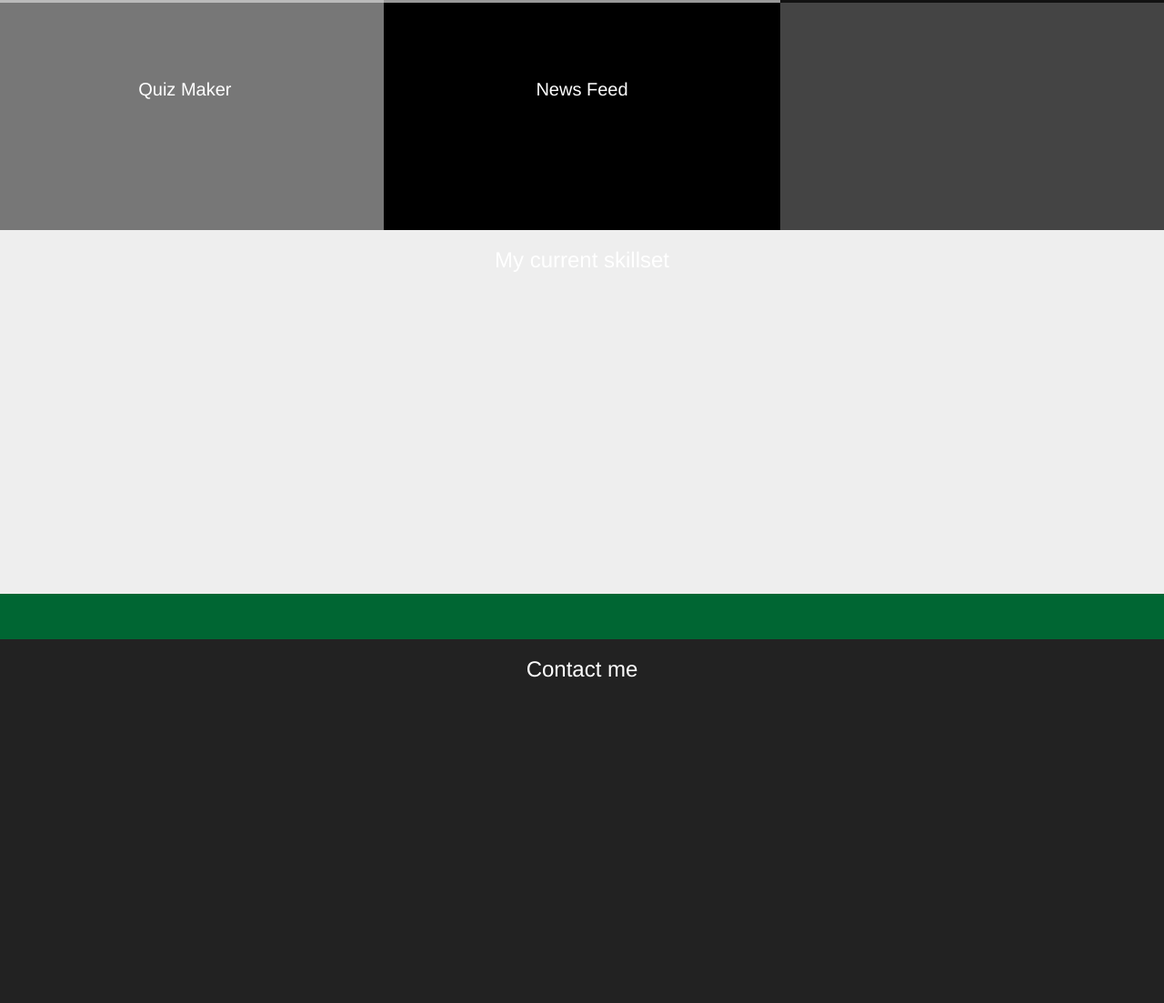
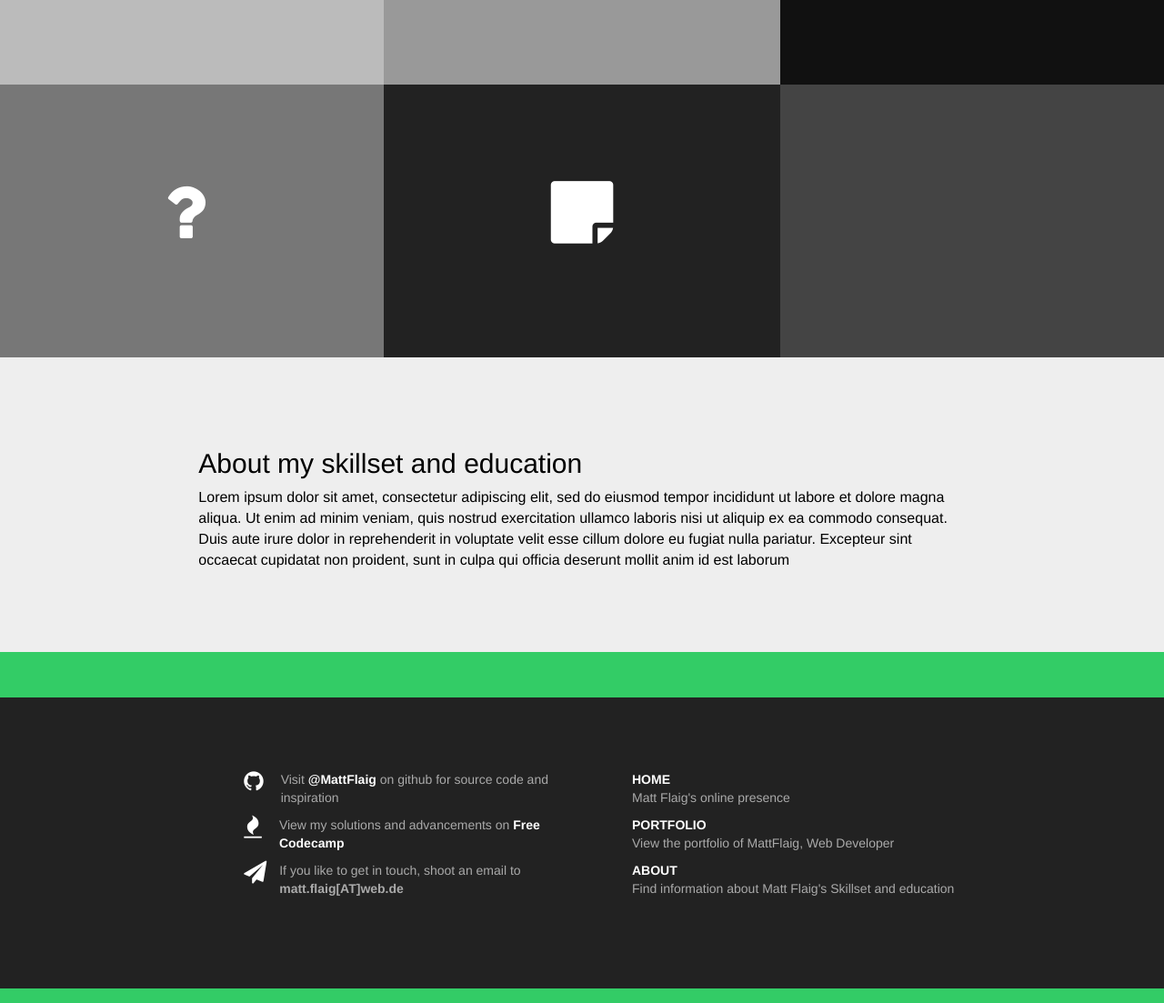
Before and after one commit to MattFlaig/portfolio, a plain HTML site: page index.html in a window 1280 px wide. Shown: the part 1007-2110 px from the top of the page at 91% size. Drawn offline with nearby package versions, Linux system fonts and the light colour scheme.

Commit message:
added footer links

```diff
--- a/css/portfolio.css
+++ b/css/portfolio.css
@@ -1,34 +1,72 @@
 body {
-  background-color: #006633;
+  background-color: #33cc66;
   color: #fff;
 }
 
-a:hover {
- color: #006633;
+/*a:focus, a:hover{
+  color: #006633;
 }
 
-#about, #contact, #welcome {
-  height: 40rem;
+a {
+  color: #fff;
+}*/
+
+#welcome {
+  height: 30rem;
 }
 
 .navbar-default {
-  background-color: #006633;
+  background-color: #33cc66;
   border: none;
   height: 9rem;
-  padding-left: 0;
 }
 
 .navbar-default .navbar-brand {
   color: #fff;
 }
 
+
 .navbar-default .navbar-nav > li > a {
   color: #fff;
+  font-size: 1.5rem;
+  text-transform: uppercase;
 }
 
 .navbar-default .navbar-nav > li > a:focus,
 .navbar-default .navbar-nav > li > a:hover {
-  color: #006633;
+  color: #fff;
+  font-weight: bold;
+}
+
+.navbar-default .navbar-nav > li > a::after {
+    display:block;
+    content:attr(title);
+    font-weight:bold;
+    height:1px;
+    color:transparent;
+    overflow:hidden;
+    visibility:hidden;
+    margin-bottom:-1px;
+}
+
+.navbar-default .navbar-collapse {
+  border: none;
+  box-shadow: none;
+}
+
+.navbar-default .navbar-toggle {
+  border-color: #fff;
+  color: #fff;
+}
+
+.navbar-default .navbar-toggle .icon-bar {
+  background-color: #fff;
+}
+
+.navbar-default .navbar-toggle:focus,
+.navbar-default .navbar-toggle:hover {
+  background-color: #006633;
+  border-color: #006633;
 }
 
 .no-padding-left {
@@ -40,35 +78,7 @@ a:hover {
   padding-right: 0;
 }
 
-/*#navigation {
-  position: fixed;
-  top: 0;
-  width: 100%;
-  padding-top: 3rem;
-  Adds the transparent background
-  background-color: rgba(1, 1, 1, 0.8);
-  color: rgba(1, 1, 1, 0.8);
-}
 
-
-#navigation .navlinks .link{
-  float: left;
-  margin-bottom: 3rem;
-  width: 100%;
-  width: 15rem;
-  border-bottom: 4px solid white;
-  padding-bottom: 1.5rem;
-  text-align: center;
-}
-
-#navigation .navlinks .link  a {
-  font-size: 2rem;
-  color: white;
-  text-decoration: none;
-  padding-bottom: 1.5rem;
-  width: 15rem;
-}
-*/
 #name {
   font-size: 2.5rem;
   font-weight: bold;
@@ -85,45 +95,174 @@ a:hover {
 
 #about {
   background-color: #eee;
+  margin-top:0;
+  color: #000;
+  padding-top: 8rem;
+  padding-bottom: 8rem;
 }
 
-#contact {
+#about ul li{
+  font-size: 2rem;
+}
+
+#about p {
+  font-size: 1.6rem;
+}
+
+#footer {
   margin-top: 5rem;
   background: #222;
 }
 
+#welcome {
+  margin-top: 9rem;
+}
+
 #portfolio {
   width: 100%;
+  margin-bottom: 0;
 }
 
 .tiles {
   margin-right: 0;
   margin-left: 0;
   float: left;
-  height: 25rem;
+  height: 30rem;
+  position: relative;
 }
 
-.tile-text {
-  padding-top: 20%;
-  text-align: center;
-  font-size: 2rem;
+.tiles .fa {
+  padding-top: 10rem;
+  font-size: 8rem;
 }
 
 .tiles a {
   color: #fff;
   text-decoration: none;
+  transition: color 0.3s ease 0s;
 }
 
 .tiles a:hover {
- color: #006633;
+ color: #33cc66;
 }
 
 #t1{ background: #000;}
-#t2{ background: #222;}
+#t2{ background: #333;}
 #t3{ background: #eee;}
 #t4{ background: #bbb;}
 #t5{ background: #999;}
 #t6{ background: #111;}
 #t7{ background: #777;}
-#t8{ background: #000;}
+#t8{ background: #222;}
 #t9{ background: #444;}
+
+
+
+
+.tiles {
+  position: relative;
+  overflow: hidden;
+  bottom: 0;
+}
+.tiles:hover h4 {
+  bottom: 0px;
+}
+
+.tiles h4 {
+  position: absolute;
+  left: 0px;
+  right: 0px;
+  margin-bottom: 0;
+  padding-left: 3rem;
+  padding-bottom: 2rem;
+  padding-top: 2rem;
+  padding-right: 2rem;
+  color: #FFF;
+  height: auto;
+  bottom: -10rem;
+  opacity: 1;
+  background: rgba(0, 0, 0, 0.75) none repeat scroll 0% 0%;
+  transition: all 0.3s;
+}
+
+/*#portfolio a {
+  display: block;
+  position: relative;
+  text-align: center;
+  transform: translateZ(0px);
+}*/
+/*.tiles::before {
+    display: block;
+    content: "";
+    width: 100%;
+    padding-top: 62.5%;
+}*/
+
+
+@media (max-width: 767px) {
+  .negative-top-margin {
+    margin-top: -20px;
+  }
+}
+@media (min-width: 768px) {
+  .negative-top-margin {
+    margin-top: -20px;
+  }
+}
+@media (min-width: 992px) {
+
+}
+@media (min-width: 1200px) {
+
+}
+
+#footer{
+  padding-bottom: 8rem;
+  padding-top: 8rem;
+  font-size: 1.4rem;
+}
+
+#footer ul {
+  list-style: none;
+}
+
+#footer li {
+  display: inline-block;
+}
+
+#social-links p {
+  display: inline-block;
+  text-align: left;
+  width: calc(100% - 50px);
+  color: #aaa;
+}
+
+#footer-navigation b {
+  text-transform: uppercase;
+}
+
+#footer-navigation p{
+  display: inline-block;
+  color: #aaa;
+}
+
+#social-links .fa{
+  display: inline-block;
+  vertical-align: top;
+  font-size: 2.5rem;
+  margin-right: 1rem;
+}
+
+.more-margin {
+  margin-left: 0.5rem;
+}
+
+#footer a{
+  text-decoration: none;
+  color: #fff;
+  transition: color 0.3s ease 0s;
+}
+
+#footer a:hover{
+  color: #33cc66;
+}
--- a/index.html
+++ b/index.html
@@ -4,6 +4,7 @@
     <title>Matt Flaig - Web Developer</title>
     <meta http-equiv='content-type' content='text/html; charset=utf-8' />
     <link rel='stylesheet' href='https://maxcdn.bootstrapcdn.com/bootstrap/3.3.5/css/bootstrap.min.css'>
+    <link rel="stylesheet" href="https://maxcdn.bootstrapcdn.com/font-awesome/4.4.0/css/font-awesome.min.css">
     <link rel='stylesheet' type='text/css' href='css/portfolio.css'/>
     <script src="http://code.jquery.com/jquery.js"></script>
     <script src="https://maxcdn.bootstrapcdn.com/bootstrap/3.3.5/js/bootstrap.min.js"></script>
@@ -14,21 +15,29 @@
 
       <div class="row">
         <nav class="navbar navbar-default" role="navigation">
-          <div class='col-md-12 no-padding-left'>
+          <div class='col-md-12'>
             <div class="navbar-header">
+              <button type="button" class="navbar-toggle collapsed" data-toggle="collapse" data-target="#portfolio-navbar" aria-expanded="false">
+                <span class="sr-only">Toggle navigation</span>
+                <span class="icon-bar"></span>
+                <span class="icon-bar"></span>
+                <span class="icon-bar"></span>
+              </button>
               <a class="navbar-brand" href="index.html"><div id='name'>Matt Flaig</div> <div id='description'>Web Developer</div></a>
             </div>
+            <div class="collapse navbar-collapse" id="portfolio-navbar">
               <ul class="nav navbar-nav navbar-right">
                 <li>
-                <a href="#portfolio">Portfolio</a>
+                  <a title='Portfolio' href="#portfolio">Portfolio</a>
                 </li>
                 <li>
-                <a href="#contact">Contact</a>
+                  <a title='Home' href="index.html">Home</a>
                 </li>
                 <li>
-                <a href="#about">About</a>
+                  <a title='About' href="#about">About</a>
                 </li>
               </ul>
+            </div>
           </div>
         </nav>
       </div><!--closing bootstrap navbar-->
@@ -37,41 +46,86 @@
 
         <div class='row'>
           <div class='col-md-12' id='welcome'><!--Welcome section-->
-            <h3 class="text-center">Hi there! I'm Matt, an art historian turned web developer.</h3>
+            <div class='row'>
+              <div class='col-md-8 col-md-offset-2'>
+                <h2>Hi there! I'm Matt, an art historian turned web developer.</h2>
+              </div>
+            </div>
           </div>
         </div>
 
         <div class='row'>
           <div class='col-md-12 no-horizontal-padding' id='portfolio'><!--Portfolio section-->
             <div class='row'>
-                <div id='t1' class='col-md-4 col-sm-6 col-xs-12 tiles'><a href=''><div class='tile-text'>Tic Tac Toe</div></a></div>
-                <div id='t2' class='col-md-4 col-sm-6 col-xs-12 tiles'><a href=''><div class='tile-text'>Weather App</div></a></div>
+                <div id='t1' class='col-md-4 col-sm-6 col-xs-12 tiles'><a href=''><div class='text-center'><i class="fa fa-gamepad"></i></div></a><h4>TICTACTOE: JS, jQuery, Html, Css, Bootstrap, Responsive</h4></div>
+                <div id='t2' class='col-md-4 col-sm-6 col-xs-12 tiles'><a href=''><div class='text-center'><i class="fa fa-cloud"></i></div></a><h4>WEATHER APP: JS, jQuery, Html, Css</h4></div>
                 <div id='t3' class='col-md-4 col-sm-6 col-xs-12 tiles'></div>
             </div>
             <div class='row'>
                 <div id='t4' class='col-md-4 col-sm-6 col-xs-12 tiles'></div>
-                <div id='t5' class='col-md-4 col-sm-6 col-xs-12 tiles'><a href=''><div class='tile-text'>Pomodoro Timer</div></a></div>
-                <div id='t6' class='col-md-4 col-sm-6 col-xs-12 tiles'><a href=''><div class='tile-text'>Pizza web shop</div></a></div>
+                <div id='t5' class='col-md-4 col-sm-6 col-xs-12 tiles'><a href=''><div class='text-center'><i class="fa fa-hourglass"></i></div></a><h4>POMODORO CLOCK: JS, jQuery, Html, Css</h4></div>
+                <div id='t6' class='col-md-4 col-sm-6 col-xs-12 tiles'><a href=''><div class='text-center'><i class="fa fa-shopping-cart"></i></div></a><h4>PIZZA WEBSHOP: Ruby, JS, jQuery, Haml, Sass, Responsive</h4></div>
             </div>
             <div class='row'>
-                <div id='t7' class='col-md-4 col-sm-6 col-xs-12 tiles'><a href=''><div class='tile-text'>Quiz Maker</div></a></div>
-                <div id='t8' class='col-md-4 col-sm-6 col-xs-12 tiles'><a href=''><div class='tile-text'>News Feed</div></a></div>
+                <div id='t7' class='col-md-4 col-sm-6 col-xs-12 tiles'><a href=''><div class='text-center'><i class="fa fa-question"></i></div></a><h4>QUIZ MAKER: Ruby, SVG, Html, Css</h4></div>
+                <div id='t8' class='col-md-4 col-sm-6 col-xs-12 tiles'><a href=''><div class='text-center'><i class="fa fa-sticky-note"></i></div></a><h4>POSTIT: Ruby, Html, Css</h4></div>
                 <div id='t9' class='col-md-4 col-sm-6 col-xs-12 tiles'></div>
             </div>
           </div>
         </div>
 
+        <div class='row negative-top-margin'>
+          <div class='col-md-12 no-horizontal-padding' id='about'><!--About section-->
             <div class='row'>
-          <div class='col-md-12' id='about'><!--About section-->
-            <h3 class='text-center'>My current skillset</h3>
+              <div class='col-md-8 col-md-offset-2'>
+                <h2>About my skillset and education</h2>
+                <p>
+                Lorem ipsum dolor sit amet, consectetur adipiscing elit, sed do eiusmod tempor incididunt ut labore et dolore magna aliqua. Ut enim ad minim veniam, quis nostrud exercitation ullamco laboris nisi ut aliquip ex ea commodo consequat. Duis aute irure dolor in reprehenderit in voluptate velit esse cillum dolore eu fugiat nulla pariatur. Excepteur sint occaecat cupidatat non proident, sunt in culpa qui officia deserunt mollit anim id est laborum
+                </p>
+              </div>
+            </div>
           </div>
         </div>
 
         <div class='row'>
-          <div class='col-md-12' id='contact'><!--Contact section-->
-            <h3 class='text-center'>Contact me</h3>
+          <div class='col-md-12' id='footer'><!--Contact section-->
             <div class='row'>
-
+              <div class='col-md-8 col-md-offset-2'>
+                <div class='row'>
+                  <div class='col-md-6' id='social-links'>
+                    <ul>
+                      <li>
+                        <a href=''><i class="fa fa-github"></i></a>
+                        <p class='more-margin'>Visit <a href=''><b>@MattFlaig</b></a> on github for source code and inspiration</p>
+                      </li>
+                      <li>
+                        <a href=''><i class="fa fa-fire"></i></a>
+                        <p class='more-margin'>View my solutions and advancements on <a href=''><b>Free Codecamp</b></a></p>
+                      </li>
+                      <li>
+                        <a href=''><i class="fa fa-send"></i></a>
+                        <p>If you like to get in touch, shoot an email to <b>matt.flaig[AT]web.de</b></p>
+                      </li>
+                    </ul>
+                  </div>
+                  <div class='col-md-6' id='footer-navigation'>
+                    <ul>
+                      <li>
+                        <b><a href=''>Home</a></b></br>
+                        <p> Matt Flaig's online presence</p>
+                      </li>
+                      <li>
+                        <b><a href=''>Portfolio</a></b></br>
+                        <p>View the portfolio of MattFlaig, Web Developer</p>
+                      </li>
+                      <li>
+                        <b><a href=''>About</a></b></br>
+                        <p>Find information about Matt Flaig's Skillset and education</p>
+                      </li>
+                    </ul>
+                  </div>
+                </div>
+              </div>
             </div>
           </div>
         </div>
```
Lines whose indentation alone changed are shown as unchanged.
